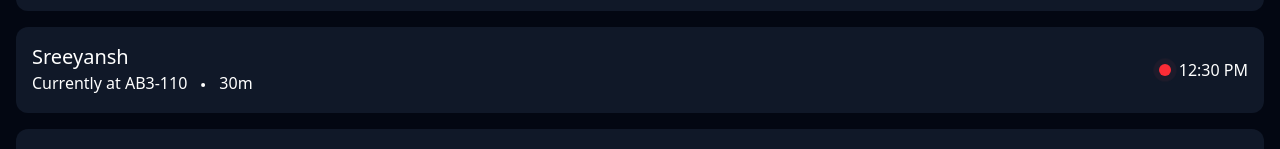
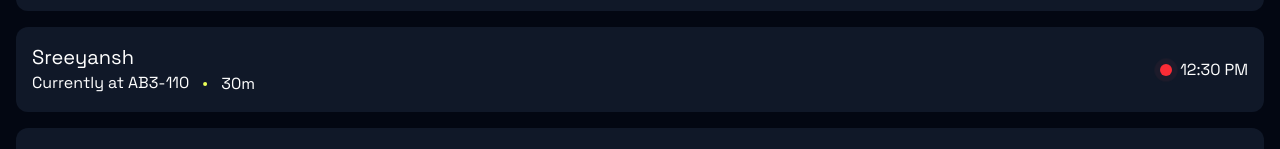
Before and after one commit to ppmpreetham/vfriend, a React (Vite) app: page / in a window 1280 px wide. Shown: the part 157-306 px from the top of the page. Built offline with nearby package versions, Linux system fonts and the light colour scheme.

Commit message:
change font

```diff
--- a/src/App.css
+++ b/src/App.css
@@ -2,6 +2,7 @@
 
 @theme {
   --color-primary: #ebff57;
+  --font-space: "Space Grotesk", sans-serif;
 }
 
 /* @media (prefers-color-scheme: dark) {
@@ -10,3 +11,8 @@
     --foreground: #ededed;
   }
 } */
+
+@font-face {
+  font-family: "Space Grotesk";
+  src: url("../public/SpaceGrotesk-VariableFont_wght.ttf");
+}
--- a/src/App.tsx
+++ b/src/App.tsx
@@ -25,7 +25,7 @@ const App = () => {
   };
 
   return (
-    <div className="w-screen h-screen flex flex-col justify-between bg-gray-950 text-white">
+    <div className="w-screen h-screen flex flex-col justify-between bg-gray-950 text-white font-space">
       <Header />
       <main className="flex-1 overflow-hidden">{renderContent()}</main>
       <Footer />
--- a/src/components/home/friendCard.tsx
+++ b/src/components/home/friendCard.tsx
@@ -23,8 +23,8 @@ const FriendCard = ({
           {!available ? `Currently at ${location}` : `Last seen at ${location}`}
           {distance && (
             <>
-              <Dot className="inline-block mx-1" />
-              {`${distance}m`}
+              <Dot className="inline-block mx-1 align-middle" color="#ebff57" />
+              <span className="align-middle">{`${distance}m`}</span>
             </>
           )}
         </div>
```
Also changed, not shown: public/SpaceGrotesk-VariableFont_wght.ttf (added).
